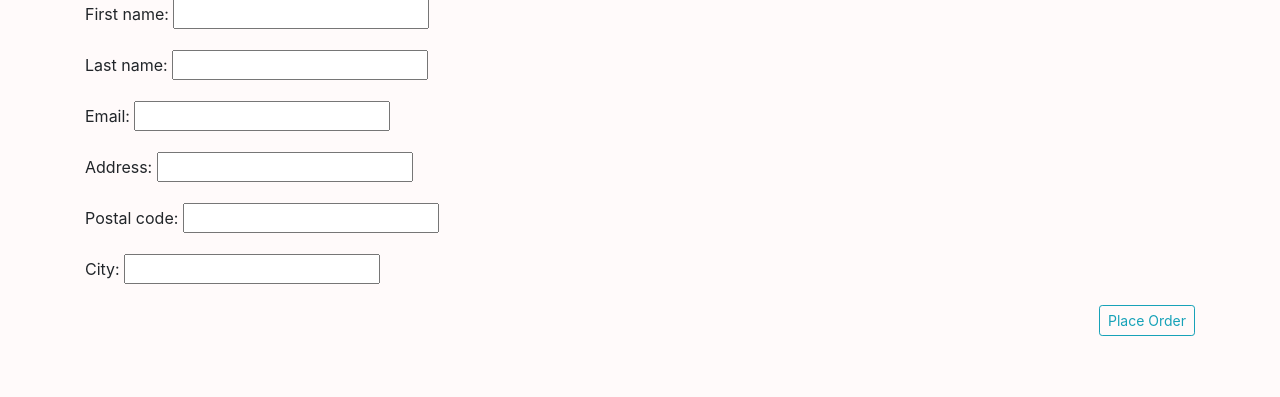
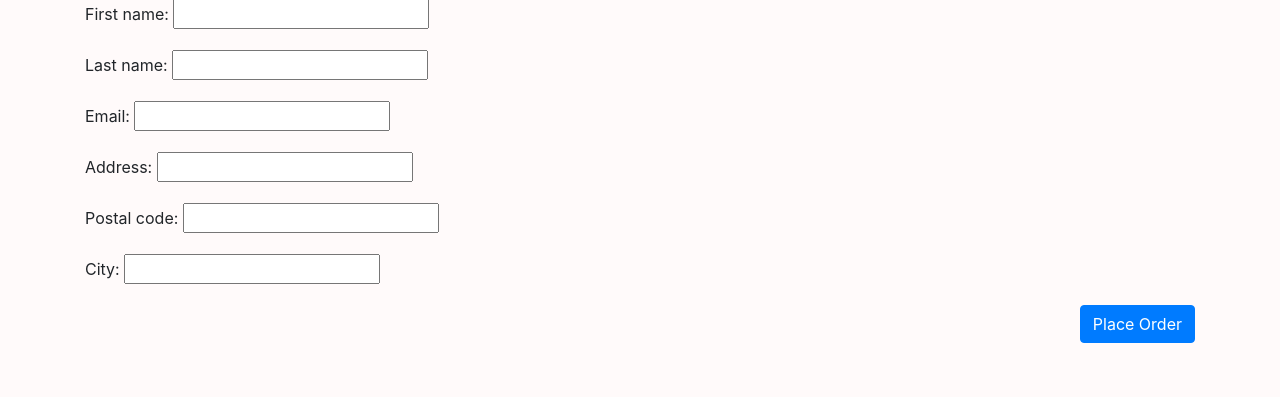
Before and after one commit to jeonsumin1/myshop_djangoproject_3-1, a Django app: page /order/create/ in a window 1280 px wide. Shown: the part 189-586 px from the top of the page. Run offline with Django 3.2, Linux system fonts and the light colour scheme; some libraries are stand-ins or nearby versions.

Commit message:
heroku upload

```diff
--- a/order/templates/order/create.html
+++ b/order/templates/order/create.html
@@ -50,7 +50,7 @@ Checkout
             {% csrf_token %}
             <input type="hidden" name="pre_order_id" value="0">
             <input type="hidden" name="amount" value="{{cart.get_total_price|floatformat:'2'}}">
-            <input type="submit" class="btn btn-sm btn-outline-info float-right" value="Place Order">
+            <input type="submit" class="btn btn-primary float-right" value="Place Order">
         </form>
     </div>
 </div>
```
